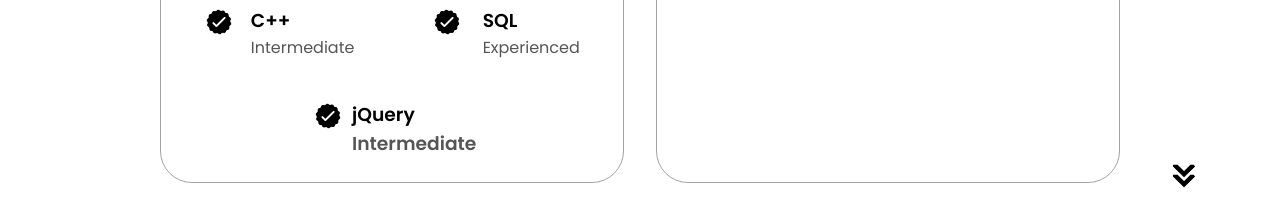
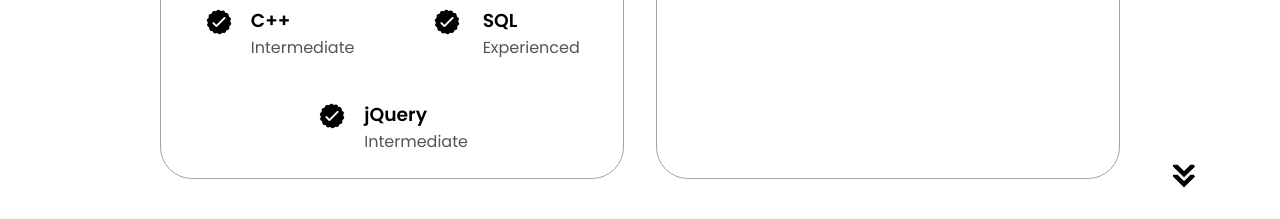
Before and after one commit to Mrunmayisaoji/mrunmayisaoji.github.io, a plain HTML site: page index.html in a window 1280 px wide. Shown: the part 2200-2419 px from the top of the page. Drawn offline with Linux system fonts and the light colour scheme.

Commit message:
Update index.html

```diff
--- a/index.html
+++ b/index.html
@@ -220,7 +220,7 @@
                   class="icon"
                 />
                 <div>
-                  <h3>jQuery<h3>
+                  <h3>jQuery</h3>
                   <p>Intermediate</p>
                 </div>
               </article>
```
